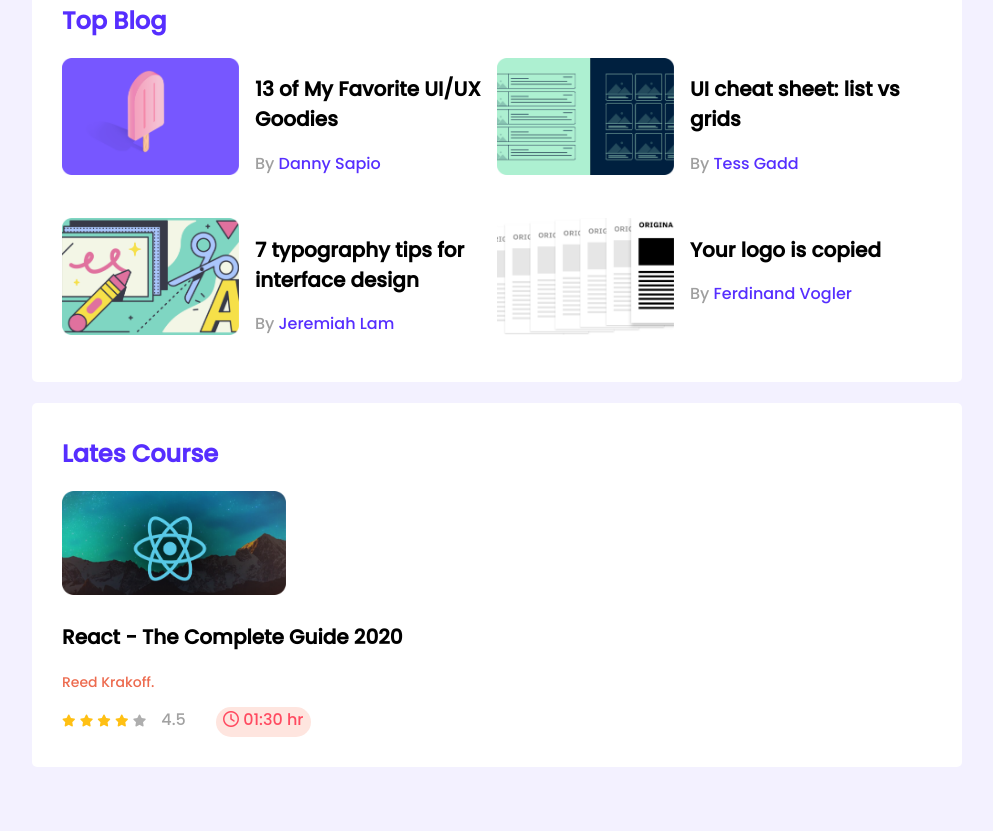
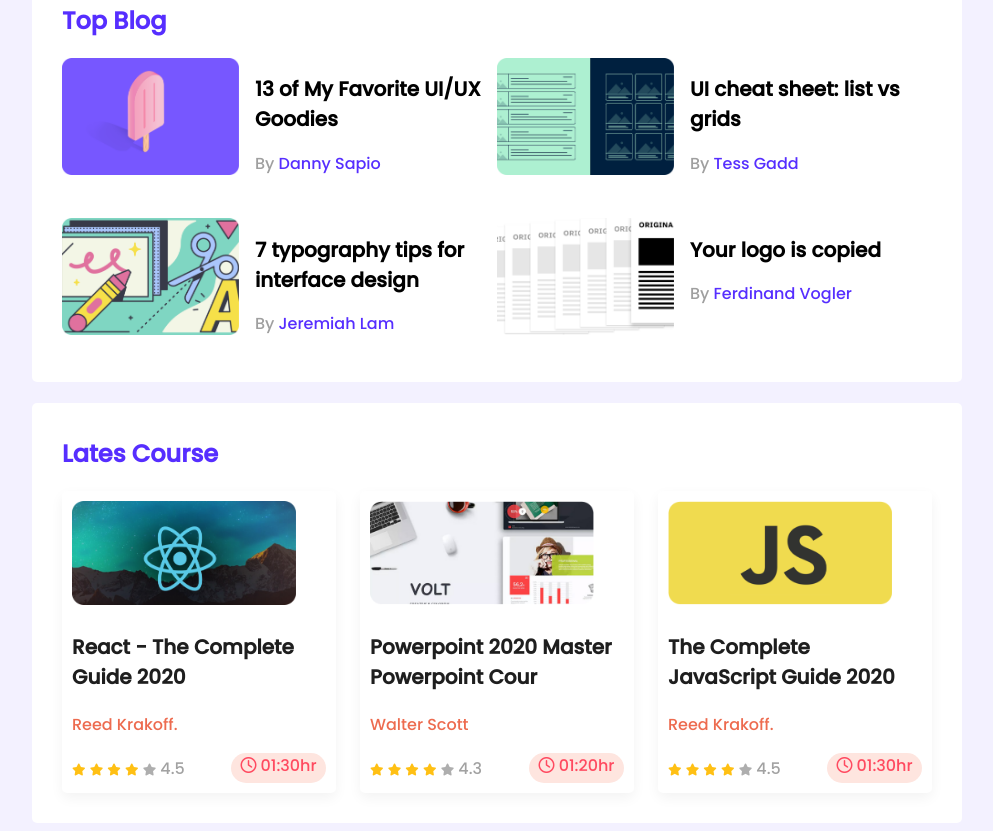
Before and after one commit to SuraiyaAkterTrishna/leader-board-css3, a plain HTML site: page index.html in a window 1280 px wide. Shown: the part 332-1163 px from the top of the page, without its empty margins (143-1136 px from the left). Before the commit the page ends 1107 px from the top, so only its background shows below. Drawn offline with Linux system fonts and the light colour scheme.

Commit message:
Leader Board Done

```diff
--- a/index.html
+++ b/index.html
@@ -16,6 +16,8 @@
 
     </header>
     <!-- Header Section End -->
+
+    <!-- top-players section Start -->
     <main>
         <section class="container">
             <div class="top-players">
@@ -46,8 +48,10 @@
                     <h3 class="player-name">Top player-6</h3>
                 </div>
                 </div>
-            </div>
+             </div>
+        <!--top-players section end -->
             <hr>
+        <!-- blog section Start -->
             <div class="top-blogs">
                 <h2 class="section-title">Top Blog</h2>
                 <div class="blogs">
@@ -90,6 +94,9 @@
                 </div>
             </div>
         </section>
+        <!-- blogs section End -->
+
+        <!-- courses section start -->
         <section class="container">
             <h2 class="section-title">Lates Course</h2>
             <div class="courses">
@@ -98,25 +105,74 @@
                         <img src="images/courses/course-1.png" alt="">
                     </div>
                     <div class="course-details">
-                        <h3 class="course-title">React - The Complete Guide 2020</h3>
+                        <span>
+                            <h3 class="course-title">React - The Complete Guide 2020</h3>
                         <p class="course-author">Reed Krakoff.</p>
+                        </span>
                         <div class="course-info">
-                            <div class="course-rating">
+                            <div>
                                 <i class="fas fa-star filled"></i>
                                 <i class="fas fa-star filled"></i>
                                 <i class="fas fa-star filled"></i>
                                 <i class="fas fa-star filled"></i>
-                                <i class="fas fa-star"></i>
-                                <span class="ratting">4.5</span>
+                                <i class="fas fa-star empty"></i>
+                                <span class="rating">4.5</span>
                             </div>
-                            <div class="duration">
+                            <div class="course-duration">
                                     <i class="far fa-clock"></i>
-                                    01:30 hr
+                                    01:30hr
                                 </div>
                         </div>
                     </div>
                 </div>
+                <div class="course">
+                    <div class="course-banner">
+                        <img src="images/courses/course-2.png" alt="">
+                    </div>
+                    <div class="course-details">
+                        <span><h3 class="course-title">Powerpoint 2020 Master Powerpoint Cour</h3>
+                            <p class="course-author">Walter Scott</p></span>
+                        <div class="course-info">
+                            <div>
+                                <i class="fas fa-star filled"></i>
+                                <i class="fas fa-star filled"></i>
+                                <i class="fas fa-star filled"></i>
+                                <i class="fas fa-star filled"></i>
+                                <i class="fas fa-star empty"></i>
+                                <span class="rating">4.3</span>
+                            </div>
+                            <div class="course-duration">
+                                    <i class="far fa-clock"></i>
+                                    01:20hr
+                                </div>
+                        </div>
+                    </div>
+                </div>
+                <div class="course">
+                    <div class="course-banner">
+                        <img src="images/courses/course-3.png" alt="">
+                    </div>
+                    <div class="course-details">
+                        <span><h3 class="course-title">The Complete JavaScript  Guide 2020</h3>
+                            <p class="course-author">Reed Krakoff.</p></span>
+                        <div class="course-info">
+                            <div>
+                                <i class="fas fa-star filled"></i>
+                                <i class="fas fa-star filled"></i>
+                                <i class="fas fa-star filled"></i>
+                                <i class="fas fa-star filled"></i>
+                                <i class="fas fa-star empty"></i>
+                                <span class="rating">4.5</span>
+                            </div>
+                            <div class="course-duration">
+                                <i class="far fa-clock"></i>
+                                01:30hr
+                            </div>
+                        </div>
+                    </div>
+                </div>
             </div>
+
         </section>
     </main>
 </body>
--- a/styles/style.css
+++ b/styles/style.css
@@ -79,40 +79,95 @@
 
 }
 /* Courses */
-.course-banner img{
+.courses{
+    display: grid;
+    grid-template-columns: repeat(3, 1fr);
+    grid-column-gap: 24px;
+}
+.course{
+    background-color: white;
+    border-radius: 5px;
+    box-shadow: 0px 5px 13px 0px #0000000D;
+    padding: 10px;
+}
+.course .course-banner img{
     width: 224px;
     height: 104px;
 }
 .course-title{
     font-size: 20px;
+    color: #1E1E1E;
+
 }
 .course-author{
-    font-size: 14px;
     color: #ED6B4F;
 
 }
 .course-info{
     display: flex;
+    justify-content: space-between;
+    align-items: center;
 }
 .fa-star{
-    color: #AEAEAE;
-    ;
     font-size: 12px;
 }
-.filled{
+.fa-star.filled{
     color: #FFC014;
-
 }
-.ratting{
+.fa-star.empty{
+    color: #AEAEAE;
+}
+.rating{
     color: #A2A2A2;
-    margin-left: 11px;
 }
-.duration{
+.course-duration{
     color: #FF4A60;
     background-color: #FEE5DF;
     width: 95px;
     height: 30px;
     text-align: center;
     border-radius: 15px;
-    margin-left: 30px;
 }
+/*--------------
+    Media Query
+---------------*/
+
+/* Mobile Device */
+@media only screen and (max-width:688px) {
+    .container{
+        width: 100%;
+    }
+    .players{
+        display: grid;
+        grid-template-columns: repeat(1, 1fr);
+    }
+    .player{
+        display: flex;
+        justify-content: center;
+        align-items: center;
+    }
+    .blogs{
+        display: grid;
+        grid-template-columns: repeat(1, 1fr);
+        padding: 50px;
+    }
+    .courses{
+        display: grid;
+        grid-template-columns: repeat(1, 1fr);
+        padding: 20px 100px;
+    }
+    .course{
+        margin-bottom: 30px;
+    }
+
+}
+/* Tablet Device */
+@media only screen and (min-width:688px) and (max-width:870px){
+    .container{
+        width: 100%;
+    }
+    .players, .blogs, .courses{
+        display: grid;
+        grid-template-columns: repeat(2, 1fr);
+    }
+}
```
